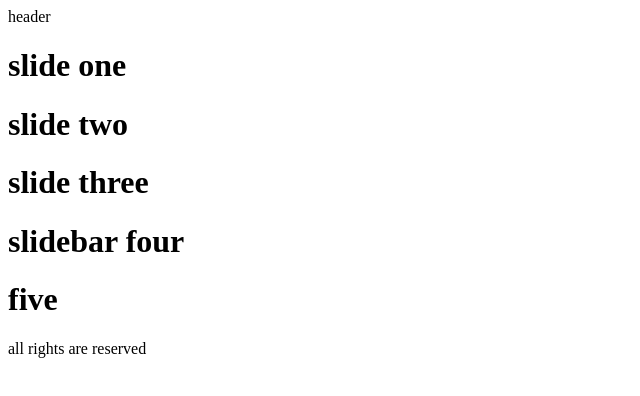
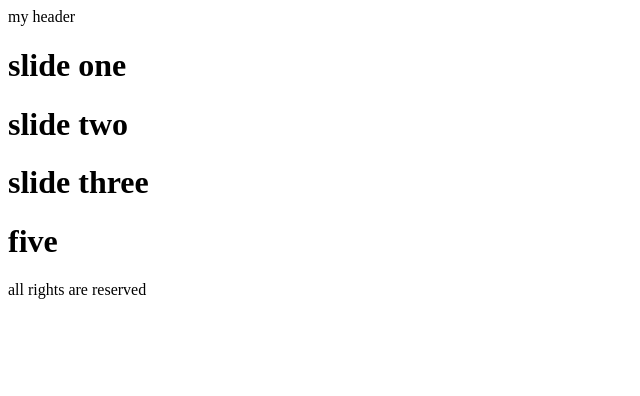
Before and after one commit to ghazalabedi/git-project-one, a plain HTML site: page index.html in a window 1280 px wide. Shown: the whole page, without its empty margins (0-640 px from the left). Drawn offline with Linux system fonts and the light colour scheme.

Commit message:
some changes in dev branch

```diff
--- a/index.html
+++ b/index.html
@@ -8,13 +8,12 @@
 </head>
 <body>
     <header>
-        header
+       my header
     </header>
     <div class="slider">
         <h1>slide one</h1>
         <h1>slide two</h1>
         <h1>slide three</h1>
-        <h1>slidebar four</h1>
         <h1>five</h1>
     </div>
     <footer>all rights are reserved</footer>
```
